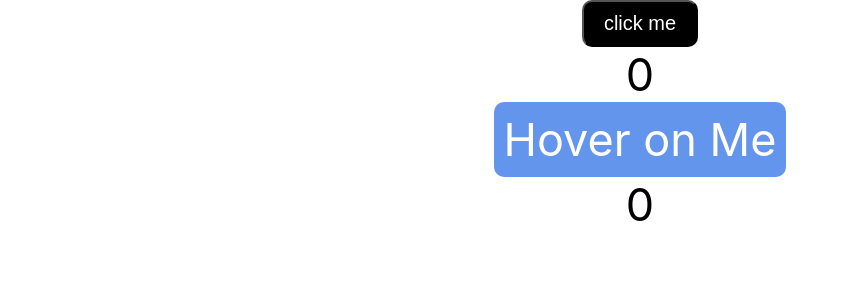
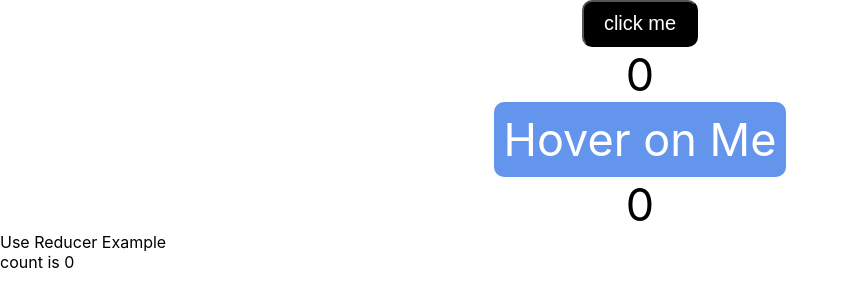
Before and after one commit to sachinchouksey017/advance-react, a React (Create React App) app: page / in a window 1280 px wide. Shown: the top 306 px of the page, without its empty margins (0-848 px from the left). Built offline with nearby package versions, Linux system fonts and the light colour scheme.

Commit message:
Added file for use reducer

```diff
--- a/src/App.js
+++ b/src/App.js
@@ -1,11 +1,13 @@
 import ButtonClick from "./components/HOC/ButtonClick/ButtonClick";
 import HoverCount from "./components/HOC/HoverCount/HoverCount";
+import UseReducer from "./components/use-reducer/UseReducer";
 
 function App() {
   return (
     <div className="App">
       <ButtonClick />
       <HoverCount />
+      <UseReducer />
     </div>
   );
 }
--- /dev/null
+++ b/src/components/use-reducer/UseReducer.jsx
@@ -0,0 +1,16 @@
+import { useState } from "react"
+
+const UseReducer = () => {
+    const [count, setCount] = useState(0);
+
+    return (
+        <div>
+            <div>Use Reducer Example</div>
+            <div>
+                count is {count}
+            </div>
+        </div>
+    )
+}
+
+export default UseReducer
```
